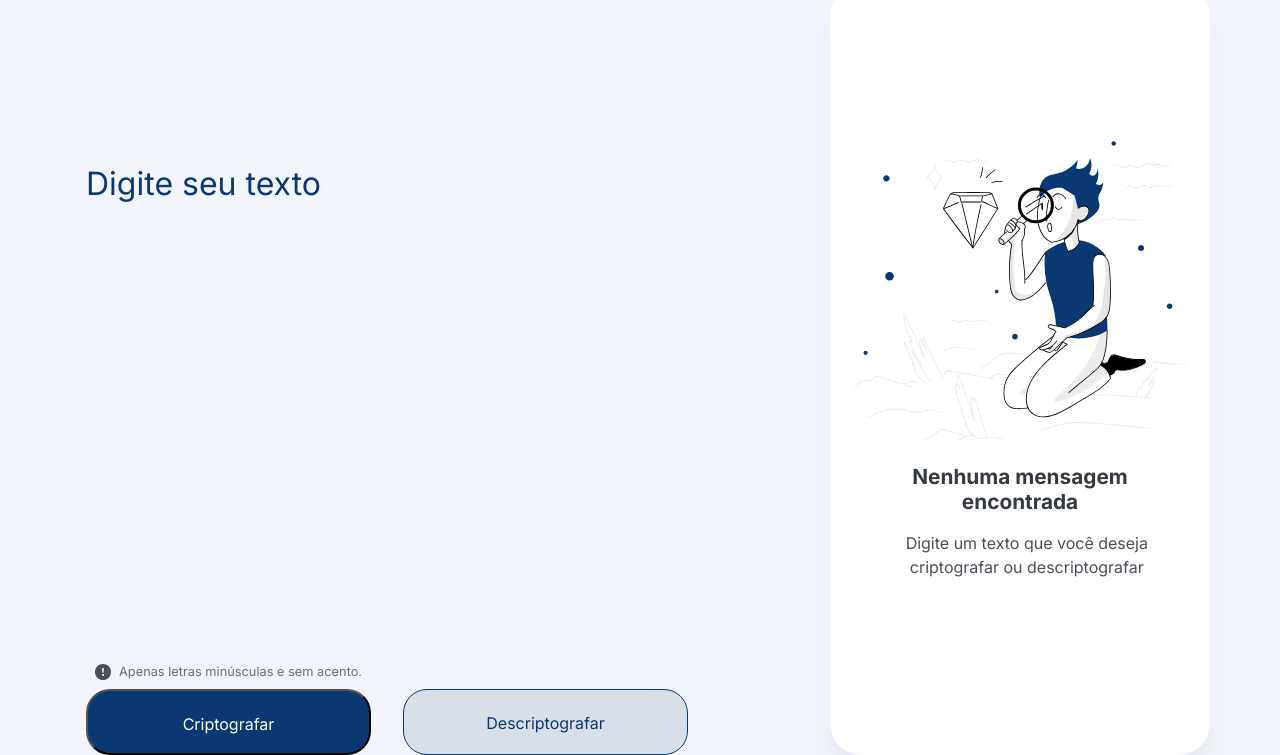
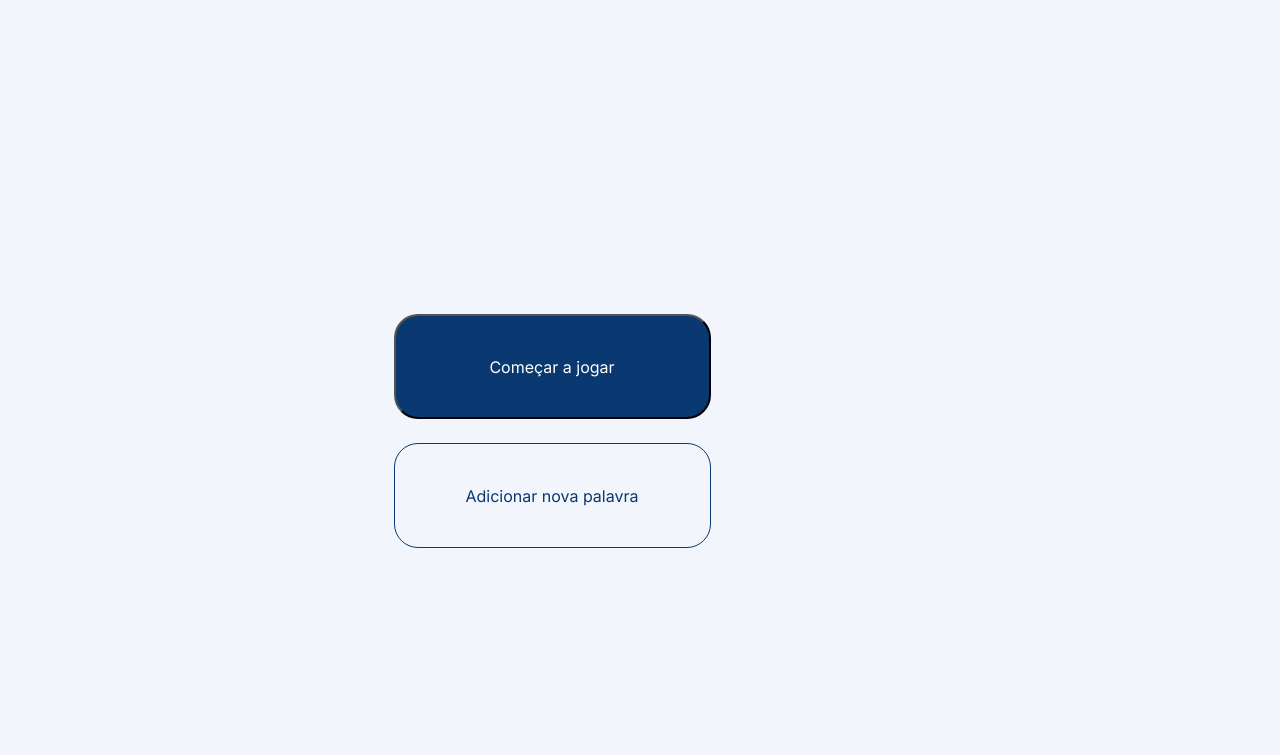
Before and after one commit to lipscheech/jogo-da-foca, a plain HTML site: page index.html in a window 1280 px wide. Shown: the part 80-835 px from the top of the page. After the commit the page ends 800 px from the top, so only its background shows below. Drawn offline with nearby package versions, Linux system fonts and the light colour scheme.

Commit message:
pagina inicial do projeto

```diff
--- a/index.html
+++ b/index.html
@@ -15,48 +15,26 @@
     <link rel="preconnect" href="https://fonts.gstatic.com" crossorigin>
     <link href="https://fonts.googleapis.com/css2?family=Inter:wght@400;500;700&display=swap" rel="stylesheet">
 
-    <title>Sprint 1 Criptografando textos</title>
+    <title>Sprint 2 Jogo da Forca</title>
 </head>
 
 <body>
-    <div class="container d-flex flex-wrap justify-content-between p-0 h-100 px-lg-0 px-1">
+    <div class="container">
+
         <header class="d-flex justify-content-start align-items-center col-12 mt-3">
             <img src="./assets/Vector.svg" alt="">
         </header>
-        <div class="card d-flex col-12 col-lg-8 bg-transparent">
-            <div class="card-body">
-                <textarea id="text" class="bg-transparent" placeholder="Digite seu texto" rows="10"
-                    cols="40"></textarea>
-            </div>
-            <div class="info">
-                <img src="assets/bi_exclamation-circle-fill.svg" alt="">
-                <p>Apenas letras minúsculas e sem acento.</p>
-            </div>
-            <div class="d-flex justify-content-lg-start justify-content-center col-12 col-lg-9 mb-lg-0 mb-3">
-                <button class="encrypt col-6 p-4 mx-lg-3" onclick="criptografar()">
-                    <p class="text-wrap">Criptografar</p>
-                </button>
-                <button class="decrypt col-6 p-4 mx-lg-3" onclick="descriptografar()">
-                    <p class="text-wrap">Descriptografar</p>
-                </button>
-            </div>
-        </div>
-
-        <div class="card-crypto col-12 col-lg-4 bg-white  ">
-            <div id="boxText" class="mt-lg-0 mt-4 boxText">
-                <div class="text-center">
-                    <img class="mb-4 d-none d-md-block w-100" src="./assets/High_quality_products.svg" alt="">
-                    <span class="">Nenhuma mensagem encontrada</span>
-                    <p>Digite um texto que você deseja criptografar ou descriptografar</p>
+        <main>
+            <section class="start-game">
+                <div class="card align-items-center justify-content-center h-100 bg-transparent border-0">
+                    <button type="button" class="iniciar mb-4">Começar a jogar</button>
+                    <button type="button" class="adicionar-palavra">Adicionar nova palavra</button>
                 </div>
-            </div>
-            <div id="boxAfter">
-                <p id="textBoxText"></p>
-            </div>
-        </div>
+            </section>
+        </main>
         <!-- <footer>
-        <span><Strong>Dev</Strong> Filipe Cavalcante dos Santos</span>
-    </footer> -->
+            <span><Strong>Dev</Strong> Filipe Cavalcante dos Santos</span>
+        </footer> -->
     </div>
     <script src="https://cdn.jsdelivr.net/npm/@popperjs/core@2.10.2/dist/umd/popper.min.js"
         integrity="sha384-7+zCNj/IqJ95wo16oMtfsKbZ9ccEh31eOz1HGyDuCQ6wgnyJNSYdrPa03rtR1zdB"
--- a/style.css
+++ b/style.css
@@ -12,214 +12,31 @@ body {
     background: transparent !important;
 }
 
-
-
-.card {
-    height: 100%;
-    border: none;
+.start-game {
+    width: 940px;
+    position: absolute;
+    top: 394px;
 
 }
 
-.card .card-body {
-
-    margin-top: 10rem;
-    height: 50%;
-
-}
-
-.card .card-body textarea {
-    width: 100%;
-    border: none;
-    resize: none;
-
-    font-style: normal;
-    font-weight: 400;
-    font-size: 2rem;
-
-    color: #0A3871;
-
-}
-
-.card .card-body textarea::placeholder {
-    color: #0A3871;
-}
-
-
-
-.info {
-    display: flex;
-    flex-direction: row;
-    align-items: center;
-    margin-bottom: 0.5rem;
-    margin-left: 1.5rem;
-
-}
-
-.info img {
-    flex: none;
-    order: 0;
-    flex-grow: 0;
-    margin: 0px .5px;
-}
-
-.info p {
-
-    font-style: normal;
-    font-weight: 400;
-    font-size: .8rem;
-    line-height: 150%;
-
-    color: #495057;
-    opacity: 0.8;
-
-    flex: none;
-    order: 1;
-    flex-grow: 0;
-    margin: 0px 8px;
-}
-
-
-/* .buttonsEncrypt {
-    display: flex;
-    flex-direction: row;
-    align-items: flex-start;
-
-} */
-
-.encrypt,
-.decrypt {
-
-    display: flex;
-    flex-direction: row;
-    /* padding: 1.5rem; */
-
-    /* width: 20rem; */
-    height: 4.1rem;
-
-
-    background: #0A3871;
-    border-radius: 1.5rem;
-
-
-    flex: none;
-    order: 0;
-    flex-grow: 0;
-    /* margin: 0 1.5rem; */
-}
-
-
-.encrypt p,
-.decrypt p {
-
-
-    font-style: normal;
-    font-weight: 400;
-    font-size: 1rem;
-    line-height: 1.188rem;
-    text-align: center;
-
-    flex: none;
-    order: 0;
-    flex-grow: 1;
-    margin: 0 .5rem;
-}
-
-.encrypt p {
-    color: #FFFFFF;
-}
-
-.decrypt {
-
-    background: #D8DFE8;
-
-    border: 1px solid #0A3871;
-    box-sizing: border-box;
-
-    order: 1;
-}
-
-.decrypt p {
-    color: #0A3871;
-}
-
-.card-crypto {
-
-    padding: 0 1.5rem 0 1.5rem;
-
-    box-shadow: 0px 24px 32px -8px rgba(0, 0, 0, 0.08);
-    border-radius: 2rem;
-
-}
-
-.card-crypto img {
-
-    margin-top: auto;
-    margin-left: 0;
-    margin-right: 0;
-}
-
-.card-crypto .boxText {
-    height: 100%;
-
-    display: flex;
-    flex-direction: row;
-    flex-wrap: wrap;
-
-    justify-content: center;
+.iniciar, .adicionar-palavra {
+    width: 317px;
+    height: 105px;
+    padding: 24px;
+    gap: 8px;
+    border-radius: 24px;
     align-items: center;
 
 }
 
+.iniciar {
+    background: #0a3871;
+    color: white;
 
-.card-crypto .boxText span,
-.card-crypto .boxText p {
-
-    width: 80%;
-
-    font-style: normal;
-    font-weight: 700;
-    font-size: 1.3rem;
-    line-height: 120%;
-    /* or 29px */
-
-    text-align: center;
-
-    /* Gray/gray-500 */
-
-    color: #343A40;
-
-
-    /* Inside auto layout */
-
-    flex: none;
-    order: 0;
-    align-self: stretch;
-    flex-grow: 0;
-    margin: 1rem 0 1.2rem 0;
 }
 
-.card-crypto .boxText p {
-    margin-left: 40px;
-    font-weight: 400;
-    font-size: 1rem;
-    line-height: 150%;
-
-    color: #495057;
-
-    order: 1;
+.adicionar-palavra {
+    background: transparent;
+    border: 1px solid #0a3871;
+    color: #0a3871;
 }
-
-#boxAfter {
-    height: 100%;
-    padding: 2rem 0 2rem 0;
-    display: none;
-}
-
-#boxAfter p {
-
-    font-style: normal;
-    font-weight: 400;
-    font-size: 24px;
-    line-height: 150%;
-    color: #495057;
-}
```
